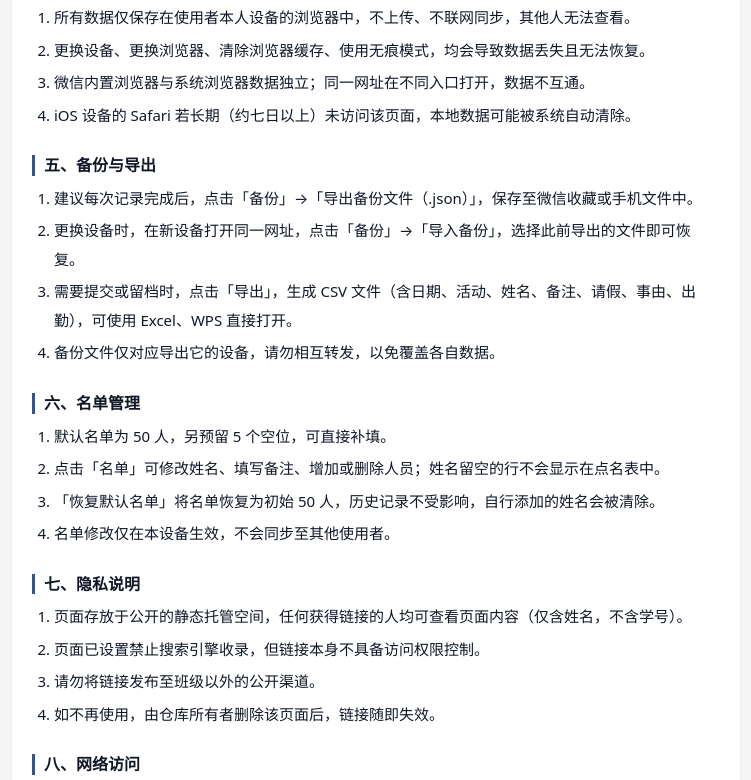
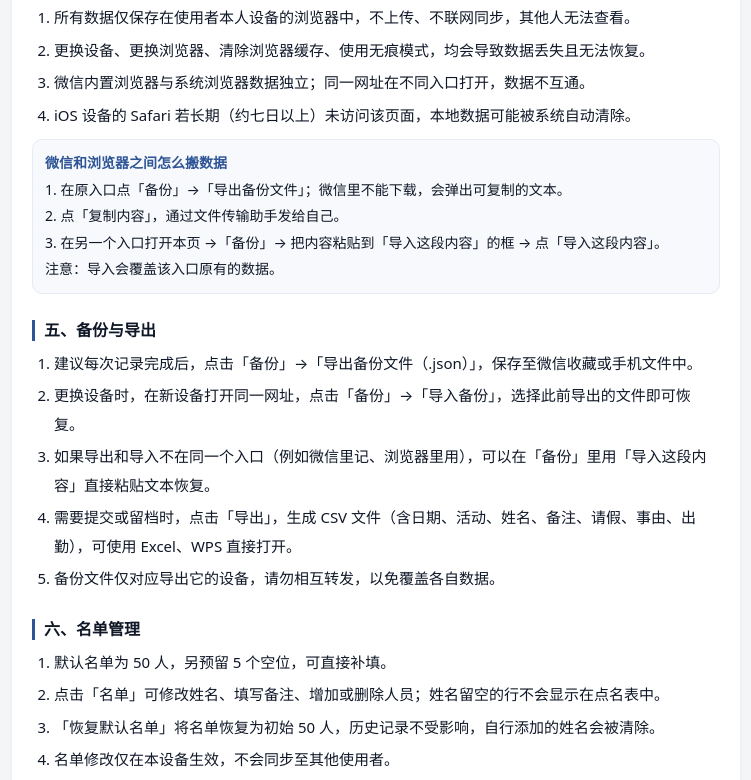
Before and after one commit to HeiBai-king/checkin, a plain HTML site: page help.html in a window 1280 px wide. Shown: the part 1052-1832 px from the top of the page, without its empty margins (264-1015 px from the left). Drawn offline with Linux system fonts and the light colour scheme.

Commit message:
说明：补充跨入口搬数据方法

```diff
--- a/help.html
+++ b/help.html
@@ -95,10 +95,19 @@ hr{border:none;border-top:1px solid var(--line);margin:28px 0}
   <li>iOS 设备的 Safari 若长期（约七日以上）未访问该页面，本地数据可能被系统自动清除。</li>
 </ol>
 
+<div class="note">
+  <b>微信和浏览器之间怎么搬数据</b><br>
+  1. 在原入口点「备份」→「导出备份文件」；微信里不能下载，会弹出可复制的文本。<br>
+  2. 点「复制内容」，通过文件传输助手发给自己。<br>
+  3. 在另一个入口打开本页 →「备份」→ 把内容粘贴到「导入这段内容」的框 → 点「导入这段内容」。<br>
+  注意：导入会覆盖该入口原有的数据。
+</div>
+
 <h2>五、备份与导出</h2>
 <ol>
   <li>建议每次记录完成后，点击「备份」→「导出备份文件（.json）」，保存至微信收藏或手机文件中。</li>
   <li>更换设备时，在新设备打开同一网址，点击「备份」→「导入备份」，选择此前导出的文件即可恢复。</li>
+  <li>如果导出和导入不在同一个入口（例如微信里记、浏览器里用），可以在「备份」里用「导入这段内容」直接粘贴文本恢复。</li>
   <li>需要提交或留档时，点击「导出」，生成 CSV 文件（含日期、活动、姓名、备注、请假、事由、出勤），可使用 Excel、WPS 直接打开。</li>
   <li>备份文件仅对应导出它的设备，请勿相互转发，以免覆盖各自数据。</li>
 </ol>
@@ -137,6 +146,8 @@ hr{border:none;border-top:1px solid var(--line);margin:28px 0}
 <p class="a">请假人员不计入应到人数，因此不参与实到与未到的统计。</p>
 <p class="q">「新的一天」会清掉备注吗？</p>
 <p class="a">不会。备注按人保存，跨天保留；只会清空当天的请假、事由和出勤。</p>
+<p class="q">在微信里记了，用浏览器打开却是空的？</p>
+<p class="a">微信和浏览器是两套独立存储，不会自动同步。固定用一个入口，或按「四、数据保存」里的步骤用「备份 → 复制 → 粘贴导入」搬过去。</p>
 <p class="q">能否多人共同编辑同一份表？</p>
 <p class="a">当前版本为单机版，各使用者数据独立，互不可见。</p>
 
```
